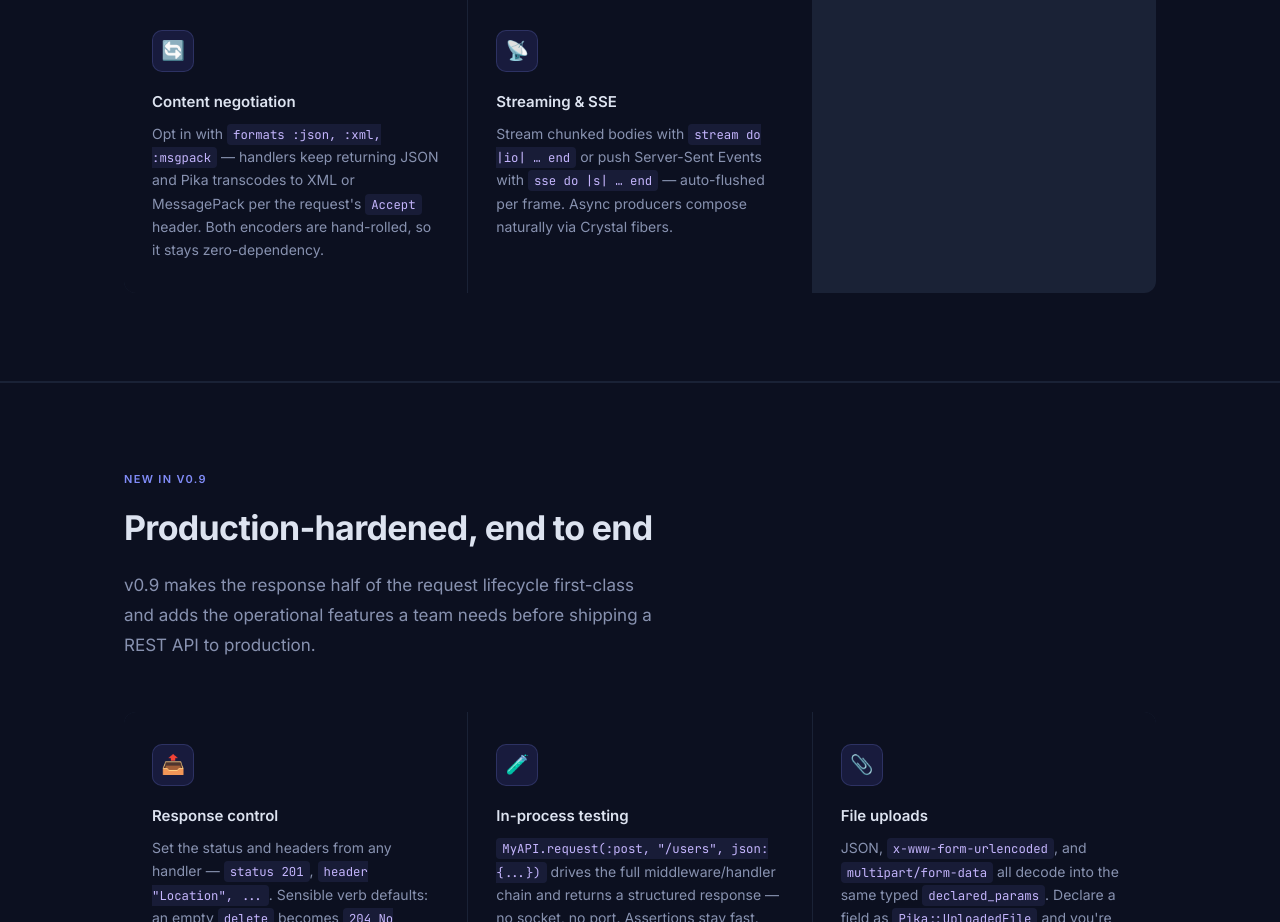
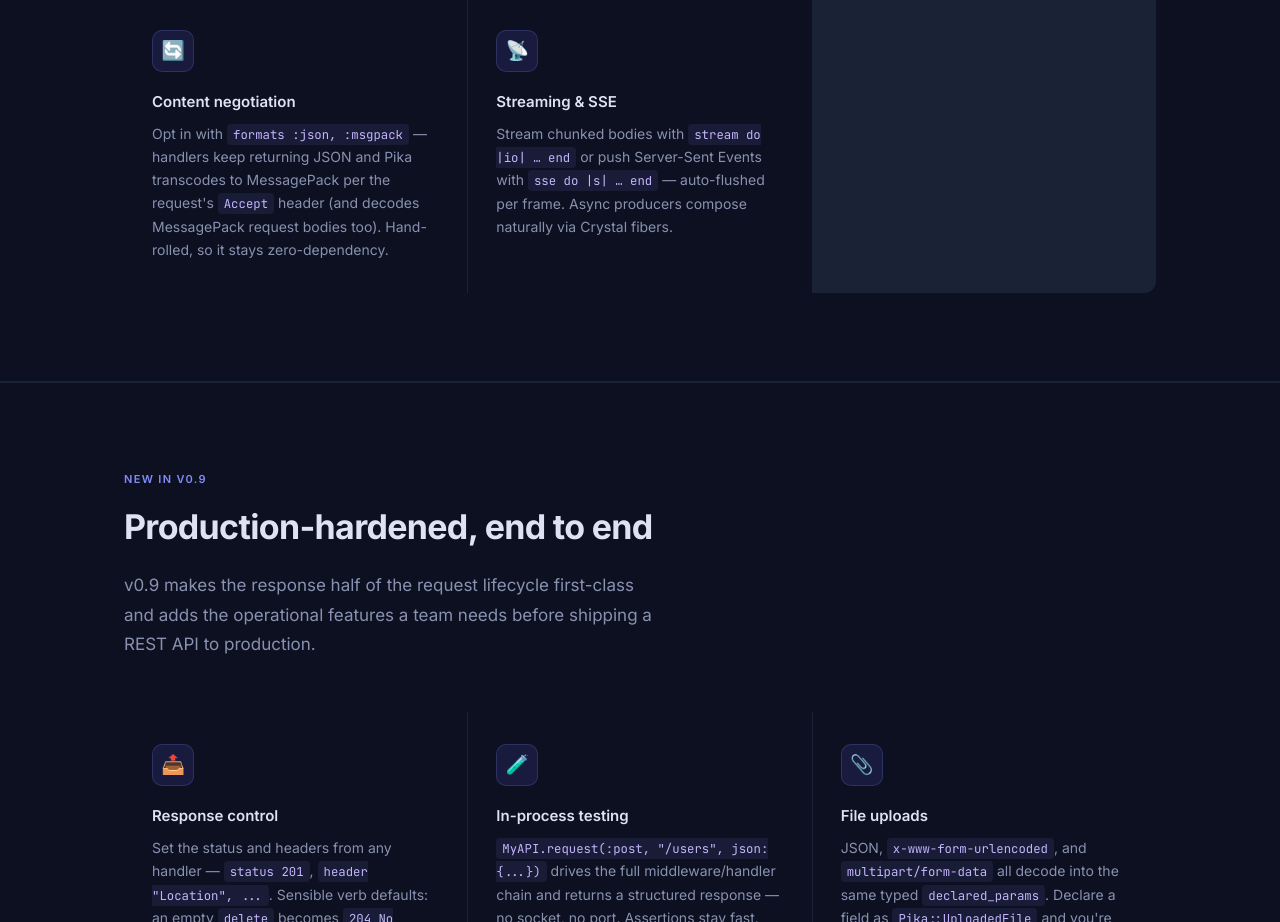
Before and after one commit to tekanic/pika, a plain HTML site: page docs/index.html in a window 1280 px wide. Shown: the part 1761-2683 px from the top of the page. Drawn offline with nearby package versions, Linux system fonts and the light colour scheme.

Commit message:
refactor: drop XML, keep JSON + MessagePack content negotiation
Removes XML from content negotiation in both directions; JSON and MessagePack
remain. Full suite green at 174 examples.

- format.cr: delete to_xml/from_xml and helpers, the :xml content-type and
  negotiation branches, and require "xml"
- api.cr: drop the :xml transcode case from the handler wrapper
- params.cr: remove the inbound application/xml branch and parse_xml_body
- specs: remove XML unit/e2e/inbound tests; JSON + MessagePack coverage retained
- README + docs site: MessagePack-only content negotiation; roadmap row updated

Co-Authored-By: Claude Opus 4.8 (1M context) <noreply@anthropic.com>

```diff
--- a/docs/index.html
+++ b/docs/index.html
@@ -605,7 +605,7 @@
       <div class="feat">
         <div class="feat-icon">🔄</div>
         <h3>Content negotiation</h3>
-        <p>Opt in with <code>formats :json, :xml, :msgpack</code> — handlers keep returning JSON and Pika transcodes to XML or MessagePack per the request's <code>Accept</code> header. Both encoders are hand-rolled, so it stays zero-dependency.</p>
+        <p>Opt in with <code>formats :json, :msgpack</code> — handlers keep returning JSON and Pika transcodes to MessagePack per the request's <code>Accept</code> header (and decodes MessagePack request bodies too). Hand-rolled, so it stays zero-dependency.</p>
       </div>
       <div class="feat">
         <div class="feat-icon">📡</div>
```
Also changed, not shown: 6 other files.
